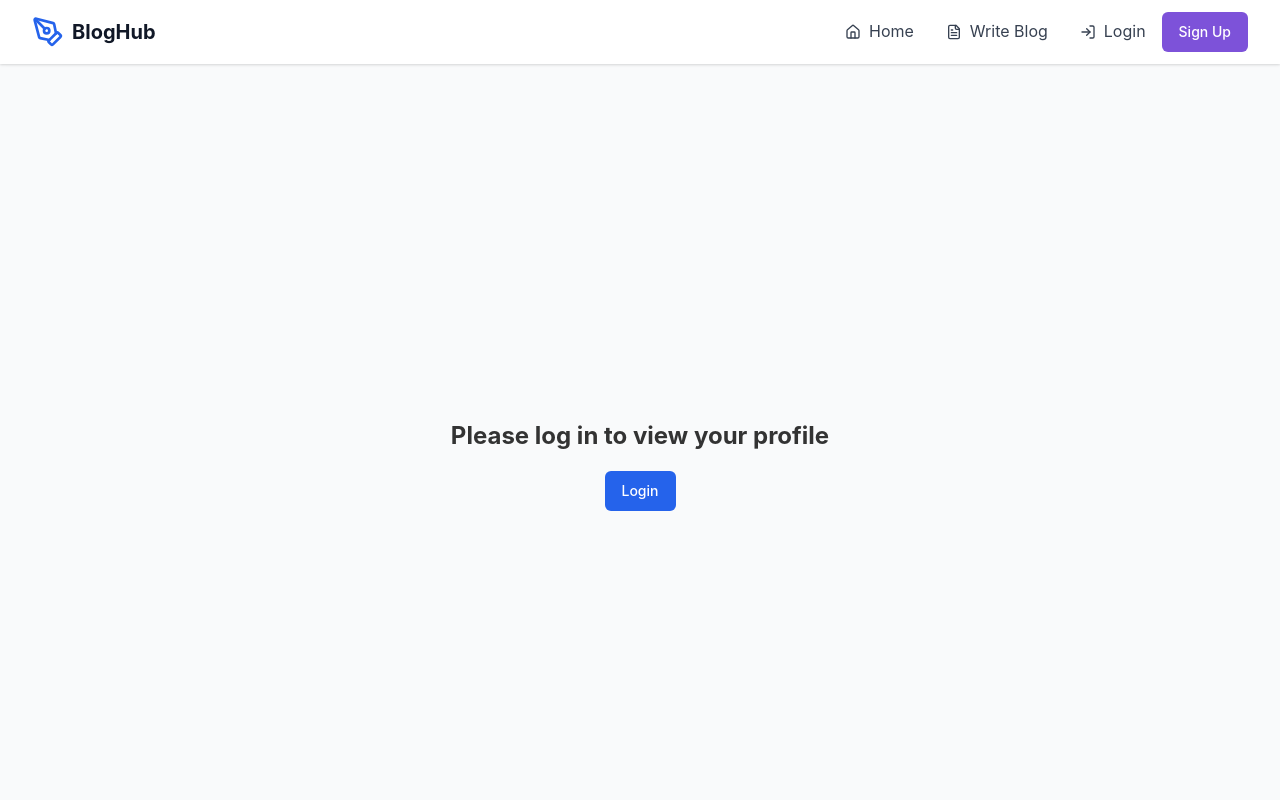
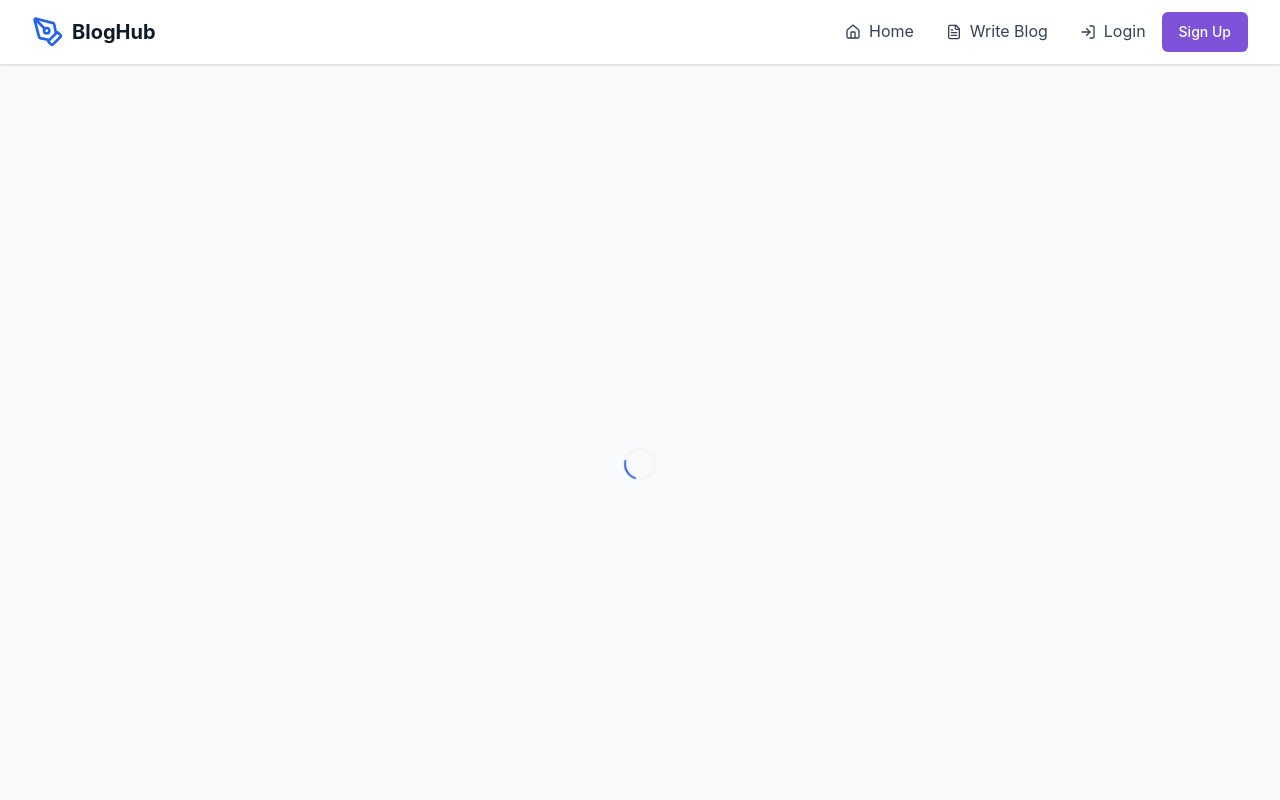
Before and after one commit to Kartik-Acer/Blogging_Platform, a React (Create React App) app in the folder frontend/: page /profile in a window 1280 px wide. Shown: the top 800 px of the page. Built offline with nearby package versions, Linux system fonts and the light colour scheme.

Commit message:
changes in profile

```diff
--- a/frontend/src/pages/Profile.js
+++ b/frontend/src/pages/Profile.js
@@ -46,14 +46,11 @@ const Profile = () => {
   if (!user) {
     return (
       <div className="min-h-screen flex items-center justify-center">
-        <div className="text-center">
-          <h2 className="text-2xl font-bold mb-4">Please log in to view your profile</h2>
-          <Link to="/login" className="btn btn-primary">
-            Login
-          </Link>
+        <div className="flex justify-center py-8">
+          <div className="loading-spinner"></div>
         </div>
       </div>
-    )
+    );
   }
 
   return (
--- a/frontend/src/services/api.js
+++ b/frontend/src/services/api.js
@@ -3,7 +3,7 @@ import axios from "axios";
 const API = axios.create({
   baseURL: "https://blogging-platform-backend-lqai.onrender.com/api",
 });
-//https://blogging-platform-backend-lqai.onrender.com
+//https://blogging-platform-backend-lqai.onrender.com/api
 //http://localhost:5000/api
 //Interceptor to add token to every request
 API.interceptors.request.use(
```
